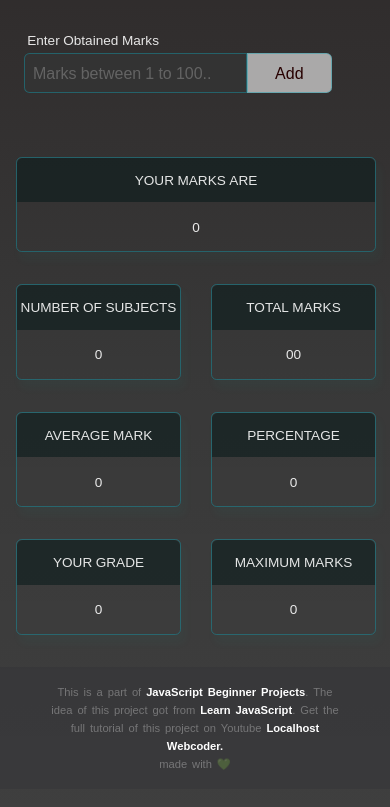
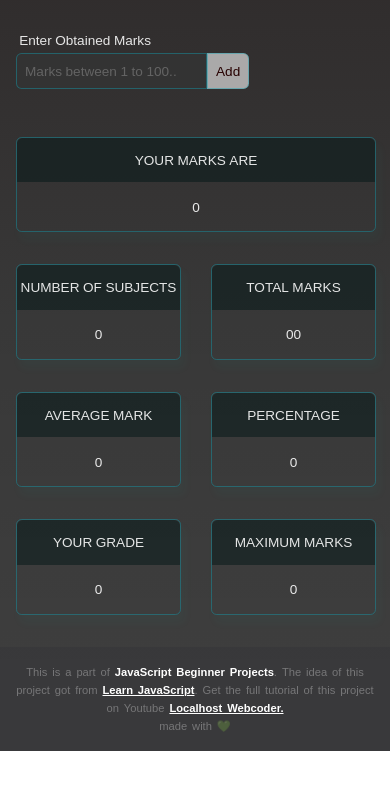
Before and after one commit to Kr-Upendra/JS-Beginner-Project, a plain HTML site: page Grade Calculator/index.html in a window 390 px wide. Shown: the part 105-912 px from the top of the page. After the commit the page ends 856 px from the top, so only its background shows below. Drawn offline with Linux system fonts and the light colour scheme.

Commit message:
Some changes in css Responsive code

```diff
--- a/Grade Calculator/index.html
+++ b/Grade Calculator/index.html
@@ -14,6 +14,7 @@
     </header>
     <div class="inputbox">
       <label class="inputbox__label" for="grades">Enter Obtained Marks</label>
+      <div class="input__field">
         <input
           type="number"
           name="grades"
@@ -21,6 +22,7 @@
           placeholder="Marks between 1 to 100.."
         />
         <button class="inputbox__btn">Add</button>
+      </div>
     </div>
     <div class="gridbox">
       <div class="box grades__are">
--- a/Grade Calculator/style.css
+++ b/Grade Calculator/style.css
@@ -60,7 +60,7 @@ a {
 }
 
 .inputbox {
-  padding: 1rem 4rem;
+  padding: 1rem 3rem;
 }
 
 .inputbox__label {
@@ -71,9 +71,12 @@ a {
   margin-bottom: 0.15rem;
 }
 
+.input__field {
+  display: flex;
+}
+
 .inputbox__number {
   padding: 0.35rem 0.5rem;
-  width: 50%;
   border-top-left-radius: 0.35rem;
   border-bottom-left-radius: 0.35rem;
   outline: none;
@@ -87,7 +90,6 @@ a {
 .inputbox__btn {
   font-family: var(--fontFamily);
   font-size: 1rem;
-  margin-left: -0.3rem;
   padding: 0.35rem 0.5rem;
   border-top-right-radius: 0.35rem;
   border-bottom-right-radius: 0.35rem;
@@ -96,7 +98,6 @@ a {
   color: var(--darkRed);
   transition: background-color 0.3s ease-in-out;
   cursor: pointer;
-  width: 15%;
 }
 
 .inputbox__btn:hover {
@@ -118,7 +119,7 @@ input[type="number"] {
 }
 
 .gridbox {
-  margin-top: 2rem;
+  margin-top: 1rem;
   padding: 1rem 3rem;
   display: grid;
   grid-template-columns: repeat(3, 1fr);
@@ -166,6 +167,8 @@ input[type="number"] {
   color: rgba(255, 255, 255, 0.308);
   text-align: center;
   word-spacing: 2px;
+  display: absolute;
+  bottom: 0;
 }
 
 .footer strong,
@@ -173,27 +176,13 @@ input[type="number"] {
   color: rgb(255, 255, 255);
 }
 
-@media (max-width: 1320px) {
-  .inputbox__btn {
-    width: 10%;
-  }
-
-  .inputbox__number {
-    width: 30%;
-  }
+.footer a {
+  text-decoration: underline;
 }
 
 @media (max-width: 750px) {
   body {
     height: 100%;
-    padding-bottom: 3rem;
-  }
-  .inputbox__btn {
-    width: 15%;
-  }
-
-  .inputbox__number {
-    width: 50%;
   }
 
   .gridbox {
@@ -216,42 +205,28 @@ input[type="number"] {
   }
 }
 
-@media (max-width: 420px) {
-  .inputbox {
-    padding: 1rem 1.5rem;
-  }
-
-  .inputbox__number {
-    width: 60%;
-  }
-
-  .inputbox__label {
+@media (max-width: 450px) {
+  .inputbox__label,
+  .inputbox__number,
+  .inputbox__btn {
     font-size: var(--mobileFontSize);
   }
 
-  .inputbox__btn {
-    width: 25%;
+  .inputbox {
+    padding: 1rem;
   }
 
   .gridbox {
     padding: 1rem;
     grid-template-columns: repeat(2, 1fr);
   }
+
+  .footer {
+    padding: 1rem;
+  }
 }
 
 @media (max-width: 350px) {
-  .inputbox {
-    padding: 1rem 1.5rem;
-  }
-
-  .inputbox__number {
-    width: 70%;
-  }
-
-  .inputbox__btn {
-    width: 20%;
-  }
-
   .gridbox {
     padding: 1rem;
     grid-template-columns: repeat(1, 1fr);
@@ -260,6 +235,14 @@ input[type="number"] {
   .grades__are {
     grid-area: 1 / span 1;
   }
+
+  .inputbox__number {
+    width: 100%;
+  }
+
+  .inputbox__btn {
+    padding: 0 1.25rem;
+  }
 }
 
 ::selection {
```
Lines whose indentation alone changed are shown as unchanged.
